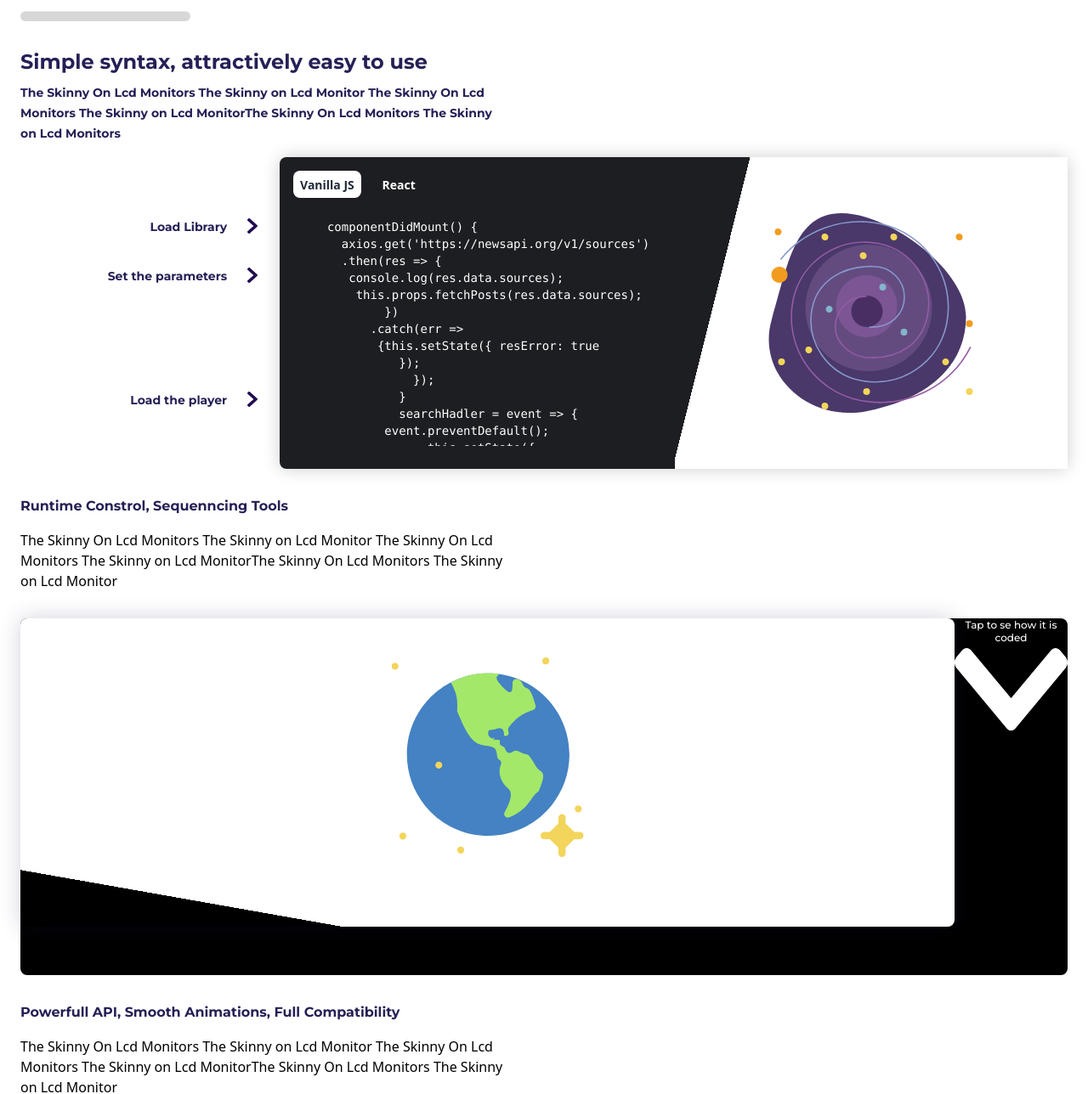
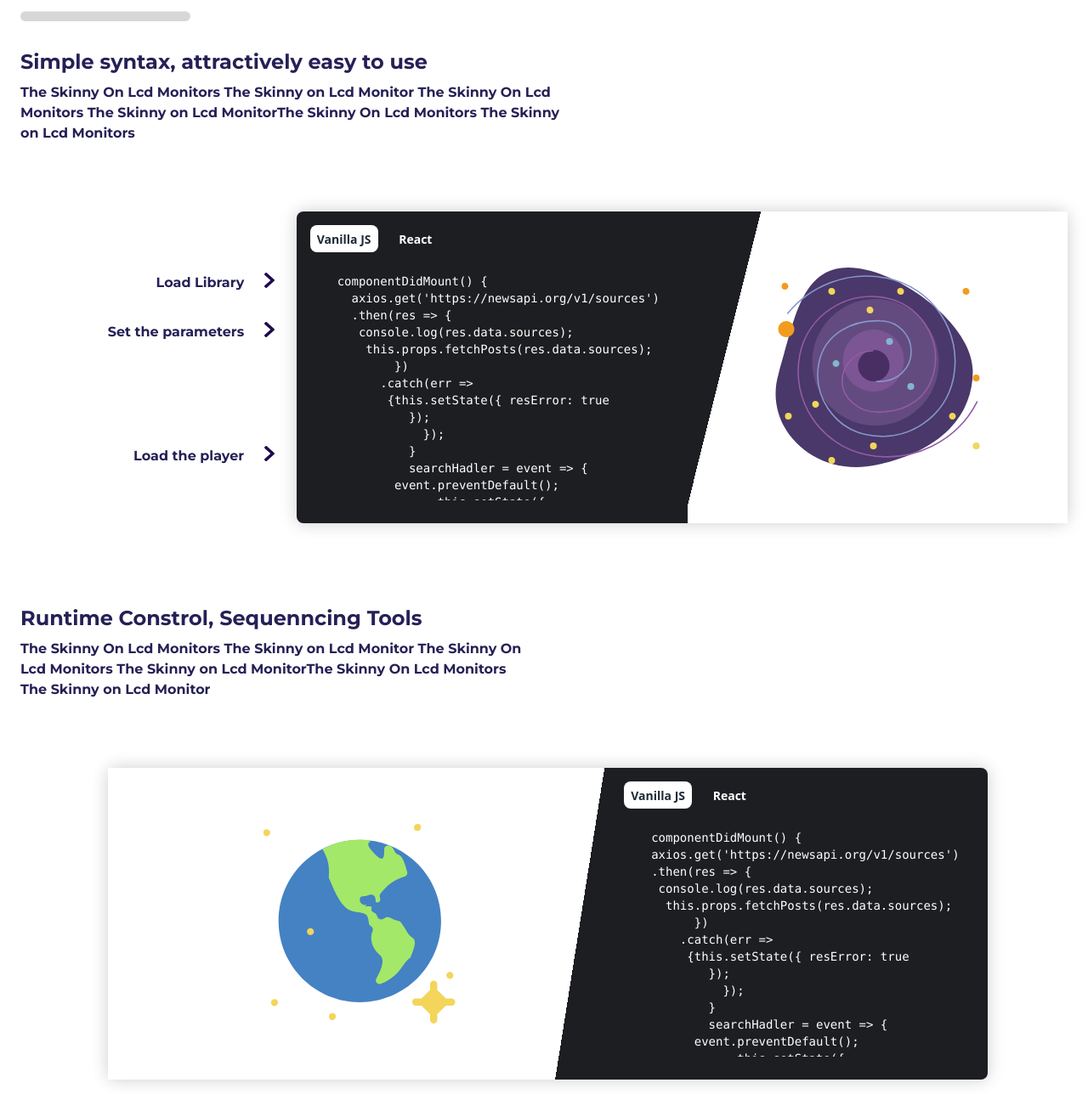
Before and after one commit to Costas-Zeimpekis/motor, a website: page index.html in a window 1280 px wide. Shown: the part 685-1973 px from the top of the page at 85% size. Drawn offline with nearby package versions, Linux system fonts and the light colour scheme.

Commit message:
refactor: planet-earth article with Tailwind.css classes

```diff
--- a/index.html
+++ b/index.html
@@ -73,15 +73,15 @@
               <h2 class="what-you-can-do-title text-3xl font-bold mb-4">What you can do (spoiler: everything)</h2>
               <hr class="w-48 h-3 m-0">
           </header>
-          <article class="mb-8">
+          <article class="mb-24">
             <h3 class="what-can-you-do-article-title w-full text-2xl font-semibold mb-2">
               Simple syntax, attractively easy to use
             </h3>
-            <p class="what-can-you-do-article-text text-base font-semibold mb-4">
+            <p class="what-can-you-do-article-text text-base font-semibold mb-20">
               The Skinny On Lcd Monitors The Skinny on Lcd Monitor The Skinny On Lcd Monitors The Skinny on Lcd MonitorThe Skinny On Lcd Monitors The Skinny on Lcd Monitors
             </p>
             <section class="milky-way-section w-11/12 flex ml-auto">
-              <aside class="w-1/5 flex items-center">
+              <aside class="w-1/5 flex items-center mr-6">
                 <nav>
                   <ul>
                     <li class="mb-10"><span>Load Library</span><img src="./images/chevron-right-solid.svg" alt="arrow right icon"></li>
@@ -90,18 +90,17 @@
                   </ul>
                 </nav>
               </aside>
-              <div class="milky-way-editor-box w-11/12 flex rounded-lg bg">
-                  <div class="milky-way-img w-7/12 flex justify-center items-center xs:order-none md:order-1">
-                      <img class="milky-way" src="./images/milky-way.svg" alt="milky way svg">
+              <div class="milky-way-editor-container w-11/12 flex rounded-lg bg">
+                  <div class="milky-way-img-container w-7/12 flex justify-center items-center xs:order-none md:order-1">
+                      <img class="milky-way-img" src="./images/milky-way.svg" alt="milky way svg">
                     </div>
-                    <div class="milky-way-editor w-5/2 text-white xs:order-1 md:order-none">
-                      <div class="milky-way-editor w-full h-full p-4 pr-0">
+                    <div class="milky-way-editor w-5/2 text-white xs:order-1 md:order-none h-full p-4 pr-0">
                         <div class="tabs mb-6">
                             <button class="w-20 h-8 bg-white rounded-lg"><span class="h-4 text-sm text-gray-800 font-semibold text-black">Vanilla JS</span></button>
                             <button class="w-20 h-8  rounded-lg mr-4"><span class="h-4 text-sm font-semibold text-white">React</span></button>
                         </div>
-                        <div id="vanillaJS" class="tabcontent w-11/12 overflow-auto ml-10">
-                            <pre class="h-full text-sm text-teal-500 mr-1">
+                        <div id="vanillaJS" class="tabcontent w-11/12 overflow-auto ml-8">
+                            <pre class="h-full text-sm text-teal-500 mr-2">
 componentDidMount() {
   axios.get('https://newsapi.org/v1/sources')
   .then(res => {
@@ -127,31 +126,64 @@ componentDidMount() {
       };
                             </pre>
                           </div>
-                      </div>
-                      <div class="milky-way-editor-tap md:hidden">
-                          <span class="Tap-to-see-how-its">
+                      <button class="milky-way-editor-tap flex text-white md:hidden">
+                          <span class="tap-text">
                             Tap to se how it is coded
                           </span>
                           <img src="./images/chevron-left-solid.svg" alt="">
-                      </div>
+                      </button>
                     </div>
               </div>
             </section>
           </article>
-          <article class="mb-8">
-              <h3 class="Runtime-Control-Seq mb-4">
+          <article class="mb-24">
+              <h3 class="runtime-control-article-title w-full text-2xl font-semibold mb-2">
                 Runtime Constrol, Sequenncing Tools
               </h3>
-              <p class="The-Skinny-On-Lcd-Mo mb-8">
+              <p class="runtime-control-article-text text-base font-semibold mb-20">
                 The Skinny On Lcd Monitors The Skinny on Lcd Monitor The Skinny On Lcd Monitors The Skinny on Lcd MonitorThe Skinny On Lcd Monitors The Skinny on Lcd Monitor
               </p>
-              <section class="Planet-section flex">
-                  <div class="Planet flex">
-                      <img class="planet-earth " src="./images/planet-earth.svg" alt="milky way svg">
+              <section class="planet-earth-section w-11/12 flex ml-auto">
+                  <div class="planet-earth-editor-container w-11/12 flex rounded-lg bg">
+                    <div class="planet-earth-img-container w-7/12 flex justify-center items-center">
+                      <img class="planet-earth-img " src="./images/planet-earth.svg" alt="milky way svg">
                     </div>
-                    <div class="Planet-bottom flex text-white">
-                      <span class="Tap-to-see-how-its">Tap to se how it is coded</span>
-                      <img src="./images/chevron-left-solid.svg" alt="">
+                    <div class="planet-earth-editor w-5/2 text-white h-full p-4 pr-0">
+                      <div class="tabs mb-6">
+                          <button class="w-20 h-8 bg-white rounded-lg"><span class="h-4 text-sm text-gray-800 font-semibold text-black">Vanilla JS</span></button>
+                          <button class="w-20 h-8  rounded-lg mr-4"><span class="h-4 text-sm font-semibold text-white">React</span></button>
+                      </div>
+                      <div id="vanillaJS" class="tabcontent w-11/12 overflow-auto ml-8">
+                          <pre class="h-full text-sm text-teal-500 mr-2">
+componentDidMount() {
+axios.get('https://newsapi.org/v1/sources')
+.then(res => {
+ console.log(res.data.sources);
+  this.props.fetchPosts(res.data.sources);
+      })
+    .catch(err =>
+     {this.setState({ resError: true
+        });
+          });
+        }
+        searchHadler = event => {
+      event.preventDefault();
+            this.setState({
+        searchTxt: event.target.value
+      });
+    };
+      setCategoryHandler = event => {
+        event.preventDefault();
+        this.setState({
+            selectCategory: event.target.value
+    });
+    };
+                          </pre>
+                        </div>
+                      <button class="planet-earth-tap flex text-white md:hidden"">
+                          <span class="tap-text">Tap to se how it is coded</span>
+                          <img src="./images/chevron-left-solid.svg" alt="">
+                        </button>
                     </div>
               </section>
             </article>
--- a/style.css
+++ b/style.css
@@ -102,11 +102,12 @@ nav ul li a {
   margin: 0;
 }
 
-.what-can-you-do-article-title {
+.what-can-you-do-article-title,
+.runtime-control-article-title {
   font-family: var(--font-family);
   color: var(--blue-dark);
 }
-.Runtime-Control-Seq,
+
 .Powerful-API-Smooth {
   width: 220px;
   font-family: var(--font-family);
@@ -116,14 +117,15 @@ nav ul li a {
   margin-bottom: 16px;
 }
 
-.what-can-you-do-article-text {
-  width: 272px;
+.what-can-you-do-article-text,
+.runtime-control-article-text {
   font-family: var(--font-family);
-  font-size: 14px;
   color: var(--blue-dark);
 }
 
-.milky-way-section {
+.milky-way-section,
+.planet-earth-section,
+.space-section {
   height: 367px;
 }
 
@@ -132,7 +134,7 @@ nav ul li a {
   display: flex;
   justify-content: flex-end;
   font-family: var(--font-family);
-  font-size: 14px;
+  font-size: 16px;
   font-weight: bold;
   color: var(--blue-dark);
 }
@@ -141,7 +143,8 @@ nav ul li a {
   margin-right: 24px;
 }
 
-.milky-way-editor-box {
+.milky-way-editor-container,
+.planet-earth-editor-container {
   background-color: #1d1e21;
   box-shadow: 0 0 20px 0 rgba(0, 0, 0, 0.2);
 }
@@ -168,17 +171,6 @@ nav ul li a {
   background: #555;
 }
 
-.Planet-section,
-.Space-section {
-  background: black;
-  border-radius: 8px;
-  height: 420px;
-  align-content: space-between;
-  flex-flow: column;
-  padding: 0 0 15px;
-  justify-content: center;
-}
-
 .tabcontent {
   height: 80%;
 }
@@ -187,7 +179,7 @@ nav ul li a {
   order: 0;
 }
 
-.milky-way-img {
+.milky-way-img-container {
   background-image: -webkit-linear-gradient(
     -14deg,
     transparent 16%,
@@ -195,7 +187,14 @@ nav ul li a {
   );
 }
 
-.Planet,
+.planet-earth-img-container {
+  background-image: -webkit-linear-gradient(
+    -9deg,
+    #ffffff 90%,
+    transparent 90%
+  );
+}
+
 .Space {
   width: 100%;
   height: 363px;
@@ -211,28 +210,17 @@ nav ul li a {
   );
 }
 
-.milky-way,
-.planet-earth {
+.milky-way-img,
+.planet-earth-img {
   width: 241px;
   height: 235px;
   object-fit: contain;
 }
 
-.Planet-bottom {
-  flex-flow: column;
+.tap-text {
+  font-family: var(--font-family);
 }
 
-.Tap-to-see-how-its {
-  font-family: var(--font-family);
-  font-size: 12px;
-  font-weight: 500;
-  font-style: normal;
-  font-stretch: normal;
-  line-height: normal;
-  letter-spacing: normal;
-  text-align: center;
-  margin-bottom: 5px;
-}
 .Explore-section {
   background-color: #252055;
 }
@@ -497,23 +485,7 @@ nav ul li a {
     margin-bottom: 8px;
   }
 
-  .The-Skinny-On-Lcd-Mo {
-    width: 588px;
-  }
-
   .milky-section {
-    flex-flow: row;
-  }
-
-  .Milky {
-    order: 1;
-  }
-
-  .Runtime-Control-Seq {
-    width: 586px;
-  }
-
-  .Planet-section {
     flex-flow: row;
   }
 
@@ -556,6 +528,9 @@ nav ul li a {
   }
 
   .what-can-you-do-article-text {
-    width: 577px;
+    width: 640px;
+  }
+  .runtime-control-article-text {
+    width: 590px;
   }
 }
```
